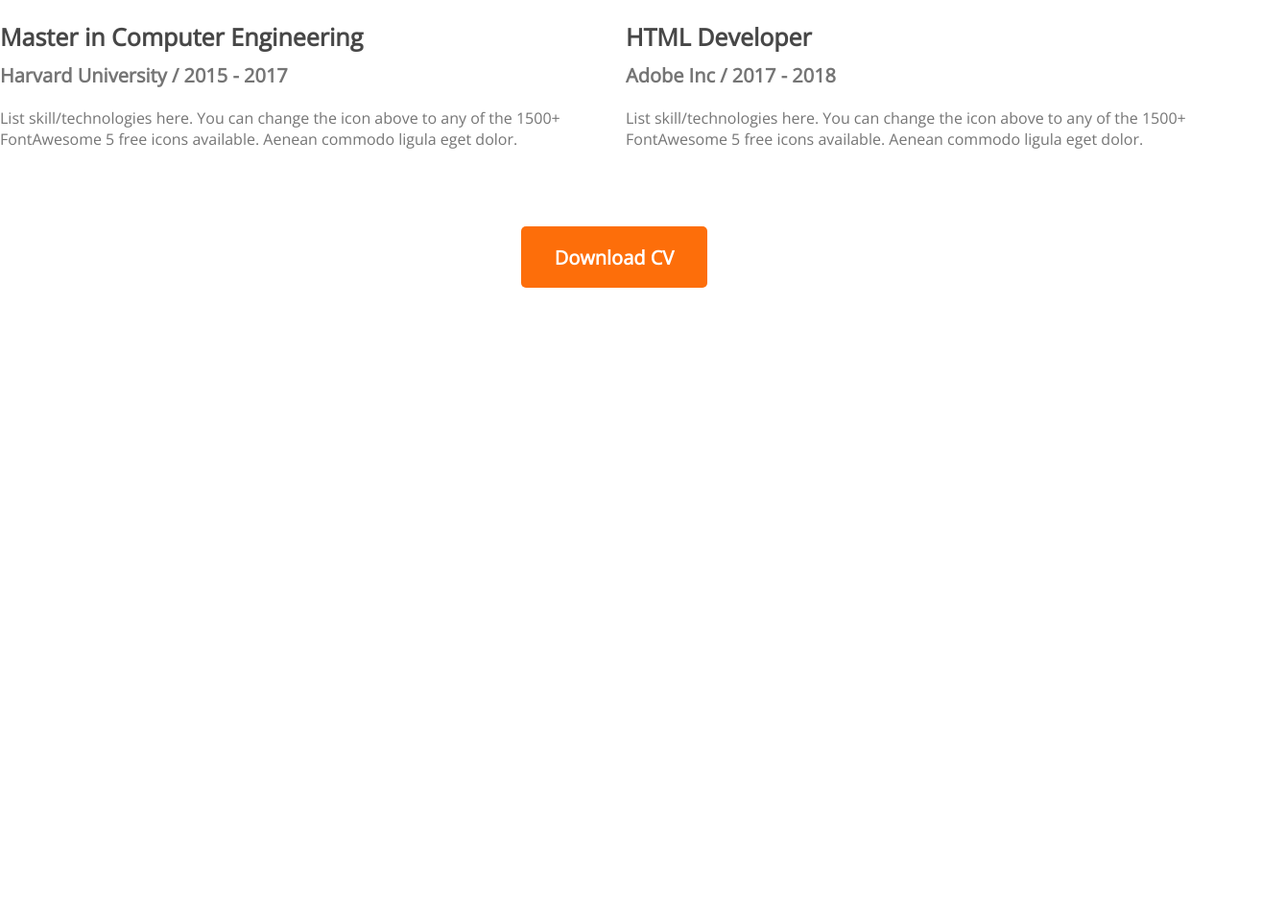
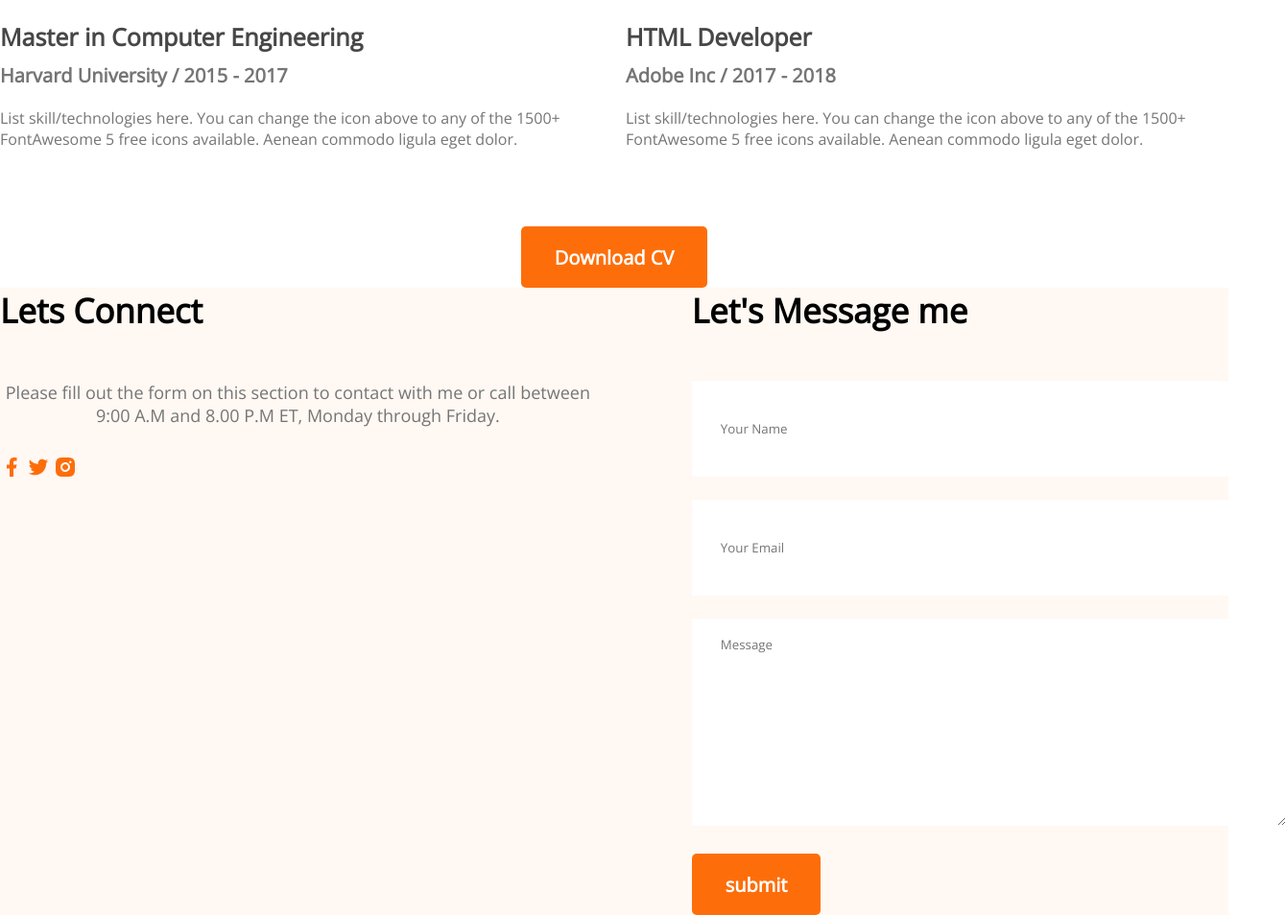
Before and after one commit to Ashraful884/developer-portfolio, a plain HTML site: page index.html in a window 1280 px wide. Shown: the part 2327-3281 px from the top of the page at 96% size, 1340 px wide, since content can reach past the window. Before the commit the page ends 2627 px from the top, so only its background shows below. Drawn offline with nearby package versions, Linux system fonts and the light colour scheme.

Commit message:
contact us added

```diff
--- a/index.html
+++ b/index.html
@@ -156,8 +156,34 @@
 <div class="resume-button">
     <button class="btn-primary">Download CV</button>
 </div>
+        </section>
+<!-- contact section -->
+  <section class="contact">
+      <div>
+          <h3 class="Section-title">Lets Connect</h3>
+          <p class="Section-description">
+            Please fill out the form on this section to contact with me or call between 9:00 A.M and 8.00 P.M ET, Monday through Friday.</p>
+         <a href="">
+            <img src="images/icons/facebook.png" alt="">
+         </a>
+         <a href="">
+            <img src="images/icons/twitter.png" alt="">
+         </a>
+         <a href="">
+            <img src="images/icons/insta.png" alt="">
+         </a>
+      </div>
+      <div>
+          <h3 class="Section-title">Let's Message me</h3>
+          <form action="">
+            <input type="text" name="" id="" placeholder="Your Name">
+            <input type="email" name="" id="" placeholder="Your Email">
+            <textarea name="" id="" cols="30" rows="10"
+            placeholder="Message"></textarea>
+            <input class="btn-primary" type="submit" value="submit">
+          </form>
+      </div>
 
-        </section>
     </main>
     <footer>
     </footer>
--- a/styles/portfolio.css
+++ b/styles/portfolio.css
@@ -176,5 +176,27 @@ nav li {
 .resume-button{
     margin-top: 50px;
     text-align: center;
+}
+/*contact styles */
+.contact{
+    display: flex;
+    gap: 100px;
+    background: #FFF8F3;
+
 
 }
+.contact .Section-title{
+    text-align: left;
+}
+.contact input[type="text"], input[type="email"] ,textarea{
+    margin-bottom: 24px;
+    border: 0;
+    width: 100%;
+    padding: 18px 30px;
+}
+input{
+    height: 64px;
+}
+.contact a{
+    text-decoration: none;
+}
```
